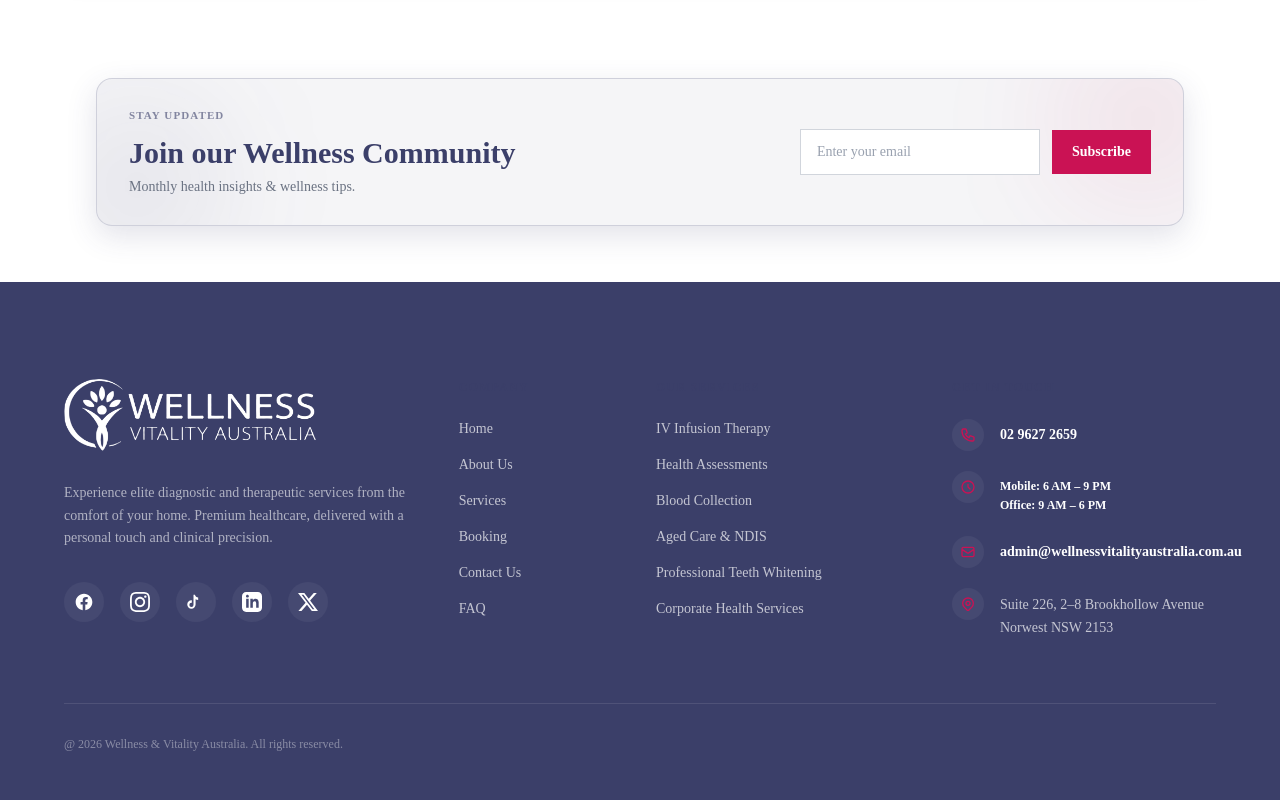
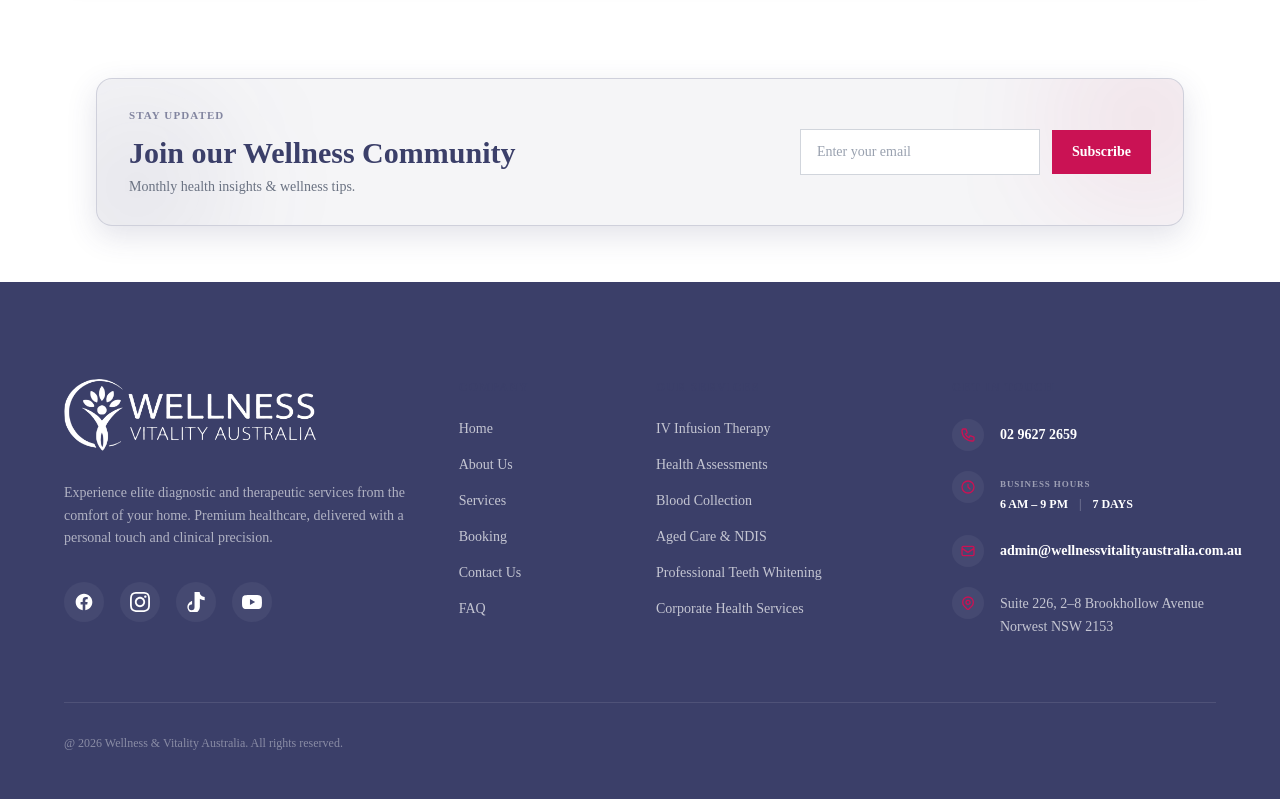
Before and after one commit to IT-Alliance-Tech/wellness-vitality, a Next.js app: page / in a window 1280 px wide. Shown: the part 7470-8270 px from the top of the page. Built offline with nearby package versions, Linux system fonts and the light colour scheme.

Commit message:
Updated footer

```diff
--- a/src/components/layout/Footer.jsx
+++ b/src/components/layout/Footer.jsx
@@ -28,15 +28,20 @@ const Footer = () => {
             {/* Social Media Icons */}
             <div className="flex gap-4">
               {[
-                { name: 'Facebook', icon: <svg className="w-5 h-5" fill="currentColor" viewBox="0 0 24 24"><path d="M22 12c0-5.523-4.477-10-10-10S2 6.477 2 12c0 4.991 3.657 9.128 8.438 9.878v-6.987h-2.54V12h2.54V9.797c0-2.506 1.492-3.89 3.777-3.89 1.094 0 2.238.195 2.238.195v2.46h-1.26c-1.243 0-1.63.771-1.63 1.562V12h2.773l-.443 2.89h-2.33v6.988C18.343 21.128 22 16.991 22 12z" /></svg> },
-                { name: 'Instagram', icon: <svg className="w-5 h-5" fill="currentColor" viewBox="0 0 24 24"><path d="M12 2.163c3.204 0 3.584.012 4.85.07 3.252.148 4.771 1.691 4.919 4.919.058 1.265.069 1.645.069 4.849 0 3.205-.012 3.584-.069 4.849-.149 3.225-1.664 4.771-4.919 4.919-1.266.058-1.644.07-4.85.07-3.204 0-3.584-.012-4.849-.07-3.26-.149-4.771-1.699-4.919-4.92-.058-1.265-.07-1.644-.07-4.849 0-3.204.013-3.583.07-4.849.149-3.227 1.664-4.771 4.919-4.919 1.266-.057 1.645-.069 4.849-.069zm0-2.163c-3.259 0-3.667.014-4.947.072-4.358.2-6.78 2.618-6.98 6.98-.059 1.281-.073 1.689-.073 4.948 0 3.259.014 3.668.072 4.948.2 4.358 2.618 6.78 6.98 6.98 1.281.058 1.689.072 4.948.072 3.259 0 3.668-.014 4.948-.072 4.354-.2 6.782-2.618 6.979-6.98.059-1.28.073-1.689.073-4.948 0-3.259-.014-3.667-.072-4.947-.196-4.354-2.617-6.78-6.979-6.98-1.281-.059-1.69-.073-4.949-.073zm0 5.838c-3.403 0-6.162 2.759-6.162 6.162s2.759 6.163 6.162 6.163 6.162-2.759 6.162-6.163c0-3.403-2.759-6.162-6.162-6.162zm0 10.162c-2.209 0-4-1.79-4-4 0-2.209 1.791-4 4-4s4 1.791 4 4c0 2.21-1.791 4-4 4zm6.406-11.845c-.796 0-1.441.645-1.441 1.44s.645 1.44 1.441 1.44c.795 0 1.439-.645 1.439-1.44s-.644-1.44-1.439-1.44z" /></svg> },
-                { name: 'TikTok', icon: <svg className="w-5 h-5" fill="currentColor" viewBox="0 0 24 24"><path d="M9 3v12.5a2.5 2.5 0 11-2.5-2.5h.5V10h-.5a5 5 0 105 5V8.7c.9.6 2 .9 3.1.9V6.5c-.9 0-1.8-.3-2.5-.9-.7-.6-1.2-1.4-1.4-2.3H9z"/></svg> },
-                { name: 'LinkedIn', icon: <svg className="w-5 h-5" fill="currentColor" viewBox="0 0 24 24"><path d="M19 0h-14c-2.761 0-5 2.239-5 5v14c0 2.761 2.239 5 5 5h14c2.762 0 5-2.238 5-5v-14c0-2.761-2.238-5-5-5zm-11 19h-3v-11h3v11zm-1.5-12.268c-.966 0-1.75-.79-1.75-1.764s.784-1.764 1.75-1.764 1.75.79 1.75 1.764-.783 1.764-1.75 1.764zm13.5 12.268h-3v-5.604c0-3.368-4-3.113-4 0v5.604h-3v-11h3v1.765c1.396-2.586 7-2.777 7 2.476v6.759z" /></svg> },
-                { name: 'X', icon: <svg className="w-5 h-5" fill="currentColor" viewBox="0 0 24 24"><path d="M18.901 1.153h3.68l-8.04 9.19L24 22.846h-7.406l-5.8-7.584-6.638 7.584H.474l8.6-9.83L0 1.154h7.594l5.243 6.932 6.064-6.933zm-1.292 19.49h2.039L6.486 3.24H4.298l13.311 17.403z" /></svg> }
+                { name: 'Facebook', href: 'https://www.facebook.com/share/1GEVniWdVF/', icon: <svg className="w-5 h-5" fill="currentColor" viewBox="0 0 24 24"><path d="M22 12c0-5.523-4.477-10-10-10S2 6.477 2 12c0 4.991 3.657 9.128 8.438 9.878v-6.987h-2.54V12h2.54V9.797c0-2.506 1.492-3.89 3.777-3.89 1.094 0 2.238.195 2.238.195v2.46h-1.26c-1.243 0-1.63.771-1.63 1.562V12h2.773l-.443 2.89h-2.33v6.988C18.343 21.128 22 16.991 22 12z" /></svg> },
+                { name: 'Instagram', href: 'https://www.instagram.com/wellnessvitalityaustralia', icon: <svg className="w-5 h-5" fill="currentColor" viewBox="0 0 24 24"><path d="M12 2.163c3.204 0 3.584.012 4.85.07 3.252.148 4.771 1.691 4.919 4.919.058 1.265.069 1.645.069 4.849 0 3.205-.012 3.584-.069 4.849-.149 3.225-1.664 4.771-4.919 4.919-1.266.058-1.644.07-4.85.07-3.204 0-3.584-.012-4.849-.07-3.26-.149-4.771-1.699-4.919-4.92-.058-1.265-.07-1.644-.07-4.849 0-3.204.013-3.583.07-4.849.149-3.227 1.664-4.771 4.919-4.919 1.266-.057 1.645-.069 4.849-.069zm0-2.163c-3.259 0-3.667.014-4.947.072-4.358.2-6.78 2.618-6.98 6.98-.059 1.281-.073 1.689-.073 4.948 0 3.259.014 3.668.072 4.948.2 4.358 2.618 6.78 6.98 6.98 1.281.058 1.689.072 4.948.072 3.259 0 3.668-.014 4.948-.072 4.354-.2 6.782-2.618 6.979-6.98.059-1.28.073-1.689.073-4.948 0-3.259-.014-3.667-.072-4.947-.196-4.354-2.617-6.78-6.979-6.98-1.281-.059-1.69-.073-4.949-.073zm0 5.838c-3.403 0-6.162 2.759-6.162 6.162s2.759 6.163 6.162 6.163 6.162-2.759 6.162-6.163c0-3.403-2.759-6.162-6.162-6.162zm0 10.162c-2.209 0-4-1.79-4-4 0-2.209 1.791-4 4-4s4 1.791 4 4c0 2.21-1.791 4-4 4zm6.406-11.845c-.796 0-1.441.645-1.441 1.44s.645 1.44 1.441 1.44c.795 0 1.439-.645 1.439-1.44s-.644-1.44-1.439-1.44z" /></svg> },
+                { name: 'TikTok', href: 'https://www.tiktok.com/@wellnessvitalityaus?_r=1&_t=ZS-959CqimuxpF', icon: <svg className="w-5 h-5" fill="currentColor" viewBox="0 0 24 24"><path d="M12.53.02C13.84 0 15.14.01 16.44 0c.08 1.53.63 3.09 1.75 4.17 1.12 1.11 2.7 1.62 4.24 1.79v4.03c-1.44-.06-2.89-.35-4.2-.97-.57-.26-1.1-.59-1.59-1.01V18a7.48 7.48 0 1 1-10.33-6.94c.32-.12.65-.22.99-.29V14.8c-.13.04-.26.09-.38.15a3.45 3.45 0 1 0 3.32 3.44c0-.01 0-.02 0-.03V.02z" /></svg> },
+                { name: 'YouTube', href: 'https://youtube.com/@wellnessvitalityaustralia', icon: <svg className="w-5 h-5" fill="currentColor" viewBox="0 0 24 24"><path d="M23.498 6.186a3.016 3.016 0 00-2.122-2.136C19.505 3.545 12 3.545 12 3.545s-7.505 0-9.377.505A3.017 3.017 0 00.502 6.186C0 8.07 0 12 0 12s0 3.93.502 5.814a3.016 3.016 0 002.122 2.136c1.871.505 9.376.505 9.376.505s7.505 0 9.377-.505a3.015 3.015 0 002.122-2.136C24 15.93 24 12 24 12s0-3.93-.502-5.814zM9.545 15.568V8.432L15.818 12l-6.273 3.568z" /></svg> },
               ].map((social) => (
-                <Link key={social.name} href="#" className="w-10 h-10 rounded-full bg-white/5 flex items-center justify-center hover:bg-[#ca1254] hover:text-white transition-all duration-300">
+                <a
+                  key={social.name}
+                  href={social.href}
+                  target="_blank"
+                  rel="noopener noreferrer"
+                  className="w-10 h-10 rounded-full bg-white/5 flex items-center justify-center hover:bg-[#ca1254] hover:text-white transition-all duration-300"
+                >
                   {social.icon}
-                </Link>
+                </a>
               ))}
             </div>
           </div>
@@ -102,8 +107,8 @@ const Footer = () => {
                 </div>
                 <div className="pt-1.5">
                   <div className="text-xs leading-relaxed text-white">
-                    <span className="font-semibold">Mobile:</span> <span className="font-semibold font-bold">6 AM – 9 PM</span> <br />
-                    <span className="font-semibold">Office:</span> <span className="font-semibold font-bold">9 AM – 6 PM</span>
+                    <span className="font-semibold uppercase tracking-widest text-[9px] text-white/50 block mb-1">Business Hours</span>
+                    <span className="font-bold">6 AM – 9 PM</span> <span className="text-white/40 mx-2">|</span> <span className="font-bold">7 DAYS</span>
                   </div>
                 </div>
               </li>
```
